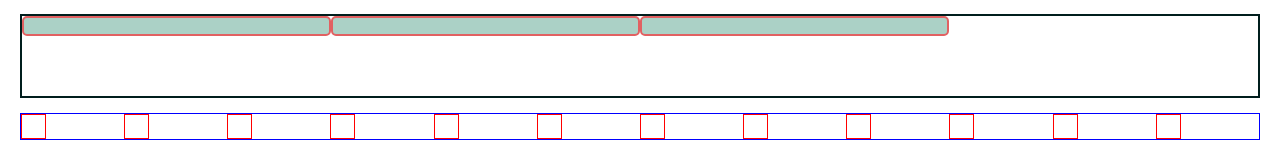
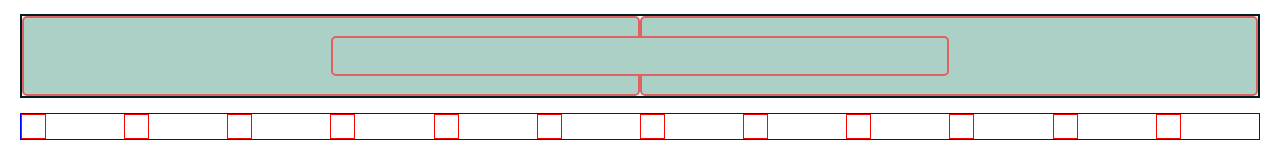
Before and after one commit to MarkAtlasR/HW-14-MR, a plain HTML site: page index.html in a window 1280 px wide. Shown: the part 890-1050 px from the top of the page. Drawn offline with Linux system fonts and the light colour scheme.

Commit message:
added my grid areas for .one .two .over and added items center

```diff
--- a/style.css
+++ b/style.css
@@ -56,6 +56,7 @@ img {
     "torchic torchic";
   grid-template-columns: 200px 300px;
   grid-template-rows: 150px 200px 300px 200px;
+  justify-items: center;
 }
 
 .mudkip  {
@@ -83,13 +84,14 @@ img {
   grid-template: repeat(4, 20px) / repeat(4, 1fr);}
 
 .one {
-
+ grid-area: 1 / 1 / 5 / 3;
 }
 
 .two {
-
+ grid-area: 1 / 3 / 5 / 5;
 }
 
 .over {
-
+ grid-area: 2 / 2 / 4 / 4;
+ z-index: 10;
 }
```
